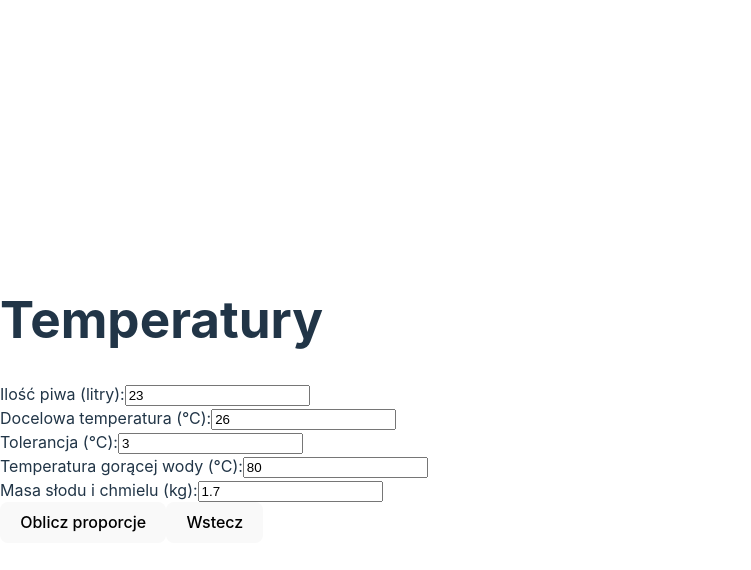
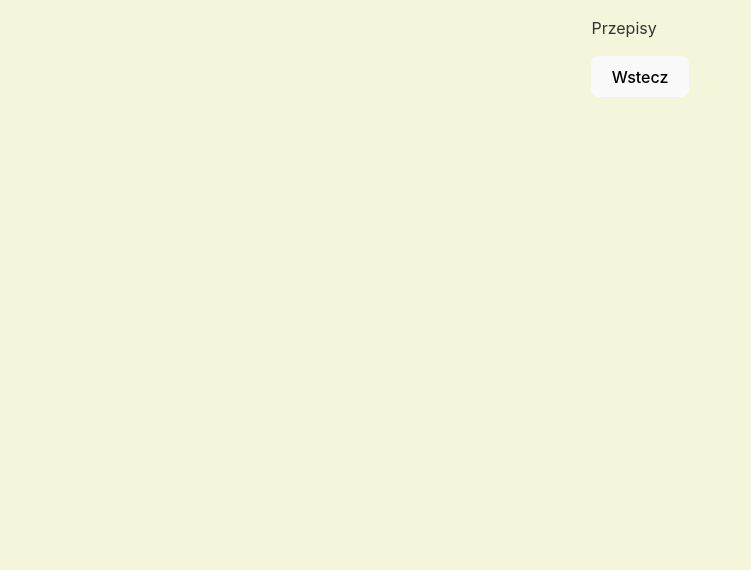
Before and after one commit to 88JW/PWA_Dear_Bier, a React (Vite) app: page /temperatury in a window 1280 px wide. Shown: the top 570 px of the page, without its empty margins (0-751 px from the left). Built offline with nearby package versions, Linux system fonts and the light colour scheme.

Commit message:
dodanie elementów material ui i mzmiana szegolow warki

```diff
--- a/dev-dist/sw.js
+++ b/dev-dist/sw.js
@@ -82,7 +82,7 @@ define(['./workbox-54d0af47'], (function (workbox) { 'use strict';
     "revision": "3ca0b8505b4bec776b69afdba2768812"
   }, {
     "url": "index.html",
-    "revision": "0.jendq51e5tg"
+    "revision": "0.upmut669f18"
   }], {});
   workbox.cleanupOutdatedCaches();
   workbox.registerRoute(new workbox.NavigationRoute(workbox.createHandlerBoundToURL("index.html"), {
--- a/package.json
+++ b/package.json
@@ -10,6 +10,11 @@
     "preview": "vite preview"
   },
   "dependencies": {
+    "@emotion/react": "^11.14.0",
+    "@emotion/styled": "^11.14.0",
+    "@mui/material": "^6.2.0",
+    "@mui/x-date-pickers": "^7.23.1",
+    "dayjs": "^1.11.13",
     "react": "^18.3.1",
     "react-dom": "^18.3.1",
     "react-hook-form": "^7.54.0",
--- a/src/App.css
+++ b/src/App.css
@@ -21,3 +21,73 @@
 .tile:hover {
   background-color: #e0e0e0;
 }
+
+body {
+  margin: 0;
+  padding: 0;
+  display: flex;
+  flex-direction: column; /* Ustawienie kierunku na kolumnę */
+  justify-content: space-between; /* Rozciągnięcie zawartości na całą wysokość */
+  align-items: center;
+  min-height: 100vh;
+  background-color: #f5f5dc;
+  color: #333;
+}
+
+.app-container {
+  width: 375px; /* Szerokość aplikacji mobilnej */
+  max-width: 100%; /* Maksymalna szerokość, aby dopasować się do mniejszych ekranów */
+  background-color: #fff; /* Opcjonalnie: kolor tła aplikacji */
+  border-radius: 10px; /* Opcjonalnie: zaokrąglone rogi */
+  box-shadow: 0 2px 5px rgba(0, 0, 0, 0.1); /* Opcjonalnie: cień */
+  padding: 20px; /* Opcjonalnie: wewnętrzne marginesy */
+}
+.app-header {
+  color: #8b4513;
+  display: flex;
+  justify-content: center; /* Wyśrodkowanie w poziomie */
+  align-items: center; /* Wyśrodkowanie w pionie */
+  /* ... inne style ... */
+}
+
+.app-footer {
+  text-align: center; /* Wyśrodkowanie tekstu w stopce */
+  /* ... inne style ... */
+}
+
+.MuiButton-root { /* Przykład dla przycisków Material UI */
+  background-color: #ffa500; /* bursztynowy */
+  color: #fff;
+}
+
+.button-container {
+  display: flex;
+  flex-direction: column; /* Ustawienie przycisków jeden pod drugim */
+  align-items: center; /* Wyśrodkowanie przycisków w poziomie */
+  justify-content: center; /* Opcjonalnie: wyśrodkowanie w pionie, jeśli chcesz */
+  /* ... inne style ... */
+}
+
+.button-container button {
+  margin-bottom: 10px; /* Dodaj margines między przyciskami */
+}
+
+.card-content {
+  display: flex;
+  justify-content: space-between; /* Rozciągnięcie elementów na całą szerokość i umieszczenie przycisku po prawej stronie */
+  align-items: center; /* Opcjonalnie: wyrównanie elementów w pionie */
+}
+
+ul {
+  padding: 0; /* Usuń domyślny padding */
+  margin: 0; /* Usuń domyślny margines */
+  list-style: none; /* Usuń domyślne znaczniki listy */
+}
+
+.buttons-container {
+  display: flex;
+
+  .card-content {
+    /* ... inne style ... */
+    border-bottom: 1px solid #ccc; /* Linia oddzielająca na dole */
+  }
--- a/src/Dziennik.jsx
+++ b/src/Dziennik.jsx
@@ -12,7 +12,7 @@ function Dziennik() {
     }
   }, []);
   return (
-    <div>
+    <div className="app-container">
       <h1>Dziennik warzenia</h1>
       <h2>Warki:</h2>
       <ul>
@@ -22,11 +22,12 @@ function Dziennik() {
         </li>
       ))}
     </ul>
+    <div className="button-container"> {/* Dodaj klasę tutaj */}
       <Link to="/dziennik/nowa-warka">
         <button>Stwórz nową warkę</button>
       </Link>
-
       <button onClick={() => navigate('/')}>Wstecz</button>
+    </div>
     </div>
   );
 }
--- a/src/SzczegolyWarki.jsx
+++ b/src/SzczegolyWarki.jsx
@@ -3,6 +3,19 @@ import { useParams } from 'react-router-dom';
 import { useState, useEffect } from 'react';
 import { useForm } from 'react-hook-form';
 import { useNavigate } from 'react-router-dom';
+import Card from '@mui/material/Card';
+import CardContent from '@mui/material/CardContent';
+import Typography from '@mui/material/Typography';
+import TextField from '@mui/material/TextField';
+import Button from '@mui/material/Button';
+import { FormControlLabel, Checkbox } from '@mui/material';
+import { LocalizationProvider } from '@mui/x-date-pickers/LocalizationProvider';
+import { AdapterDayjs } from '@mui/x-date-pickers/AdapterDayjs';
+import { MobileDateTimePicker } from '@mui/x-date-pickers/MobileDateTimePicker';
+import dayjs from 'dayjs';
+import Grid from '@mui/material/Grid';
+
+
 
 function SzczegolyWarki() {
   const { id } = useParams();
@@ -28,7 +41,11 @@ function SzczegolyWarki() {
   }, [warka, pomiary]);
 
   const onSubmit = (data) => {
-    const nowyPomiar = { ...data };
+    const nowyPomiar = {
+      ...data,
+      data: dayjs(data.data).format('YYYY-MM-DD'), // Formatowanie daty
+      godzina: dayjs(data.data).format('HH:mm'), // Formatowanie godziny
+    };;
     setPomiary([...pomiary, nowyPomiar]);
 
     // Aktualizacja danych w localStorage
@@ -55,6 +72,11 @@ function SzczegolyWarki() {
       navigate('/dziennik');
     }
   };
+  const [defaultDateTime, setDefaultDateTime] = useState(new Date());
+
+  useEffect(() => {
+    setDefaultDateTime(new Date());
+  }, []);
 
   const usunPomiar = (index) => {
     const nowePomiary = [...pomiary];
@@ -71,62 +93,127 @@ function SzczegolyWarki() {
   }
 
   return (
-    <div>
+    <div className="app-container">
       <h1>Szczegóły warki: {warka.nazwa}</h1>
       <p>Dzień nastawienia: {warka.data}</p>
       {/* ... wyświetlanie pozostałych danych warki ... */}
 
       <h2>Pomiary:</h2>
       <ul>
-        {pomiary.map((pomiar, index) => (
-          <li key={index}>
-            Data: {pomiar.data}, Godzina: {pomiar.godzina}, Blg: {pomiar.blg}, Temperatura: {pomiar.temperatura}
-            {/* ... pozostałe dane pomiaru ... */}
-            <button onClick={() => usunPomiar(index)}>X</button> {/* Dodany przycisk "X" */}
-          </li>
-        ))}
-      </ul>
+                {pomiary.map((pomiar, index) => (
+                    <Card key={index} sx={{ marginBottom: 2 }}>
+                    <CardContent className="card-content">
+                      <Grid container spacing={2}>
+                        <Grid item xs={6}>
+                          <Typography variant="body2" color="text.secondary">
+                            Data: {pomiar.data}
+                          </Typography>
+                        </Grid>
+                        <Grid item xs={6}>
+                          <Typography variant="body2" color="text.secondary">
+                            Godzina: {pomiar.godzina}
+                          </Typography>
+                        </Grid>
+                        <Grid item xs={6}>
+                          <Typography variant="body2" color="text.secondary">
+                            Blg: {pomiar.blg}
+                          </Typography>
+                        </Grid>
+                        <Grid item xs={6}>
+                          <Typography variant="body2" color="text.secondary">
+                            Temperatura: {pomiar.temperatura}
+                          </Typography>
+                        </Grid>
+
+                        <Grid item xs={6}>
+                          <Typography variant="body2" color="text.secondary">
+                            Piana: {pomiar.piana ? 'Tak' : 'Nie'}
+                          </Typography>
+                        </Grid>
+                        <Grid item xs={6}>
+                          <Typography variant="body2" color="text.secondary">
+                            CO2: {pomiar.co2 ? 'Tak' : 'Nie'}
+                          </Typography>
+                        </Grid>
+                        <Grid item xs={12}>
+                          <Typography variant="body2" color="text.secondary">
+                            Notatki: {pomiar.notes}
+                          </Typography>
+                        </Grid>
+                      </Grid>
+                      <Button
+                        variant="outlined"
+                        color="error"
+                        size="small"
+                        onClick={() => usunPomiar(index)}
+                        sx={{ marginTop: 1 }}
+                      >
+                        Usuń
+                      </Button>
+                    </CardContent>
+                  </Card>
+                ))}
+            </ul>
 
       <h3>Dodaj pomiar:</h3>
       <form onSubmit={handleSubmit(onSubmit)}>
-        <div>
-          <label htmlFor="data">Data:</label>
-          <input type="date" id="data" {...register("data", { required: true })} defaultValue={defaultDate} />
-          {/* Dodano defaultValue={defaultDate} */}
-        </div>
-        <div>
-          <label htmlFor="godzina">Godzina:</label>
-          <input type="time" id="godzina" {...register("godzina", { required: true })} defaultValue={defaultTime} />
-          {/* Dodano defaultValue={defaultTime} */}
-        </div>
-        <div>
-          <label htmlFor="blg">Blg:</label>
-          <input type="number" id="blg" {...register("blg")} />
-          {/* Blg jest teraz opcjonalne (usunięto { required: true }) */}
-        </div>
-        <div>
-          <label htmlFor="temperatura">Temperatura:</label>
-          <input type="number" id="temperatura" {...register("temperatura")} />
-          {/* Temperatura jest teraz opcjonalna */}
-        </div>
-        <div>
-          <label htmlFor="piana">Piana:</label>
-          <input type="checkbox" id="piana" {...register("piana")} />
-          {/* Piana jest teraz opcjonalna */}
-        </div>
-        <div>
-          <label htmlFor="co2">CO<sup>2</sup>:</label>
-          <input type="checkbox" id="co2" {...register("co2")} />
-          {/* CO2 jest teraz opcjonalne */}
-        </div>
-        <div>
-          <label htmlFor="notes">Notatki:</label>
-          <textarea id="notes" {...register("notes")} />
-          {/* Notatki są teraz opcjonalne */}
-        </div>
+        {/* Data i godzina */}
+        <LocalizationProvider dateAdapter={AdapterDayjs}>
+          <MobileDateTimePicker
+            // ... props dla wersji desktopowej ...
+            sx={{ marginBottom: 2 }}
+            defaultValue={dayjs(new Date())}
+            ampm={false}
+            disabled={false}
+            renderInput={(params) => <TextField {...params} />} // Renderuje TextField dla wersji desktopowej
+          />
 
-        {/* ... (reszta formularza) ... */}
-        <button type="submit">Dodaj pomiar</button>
+        </LocalizationProvider>
+
+        {/* Blg */}
+        <TextField
+          label="Blg"
+          type="number"
+          {...register("blg")}
+          fullWidth
+          sx={{ marginBottom: 2 }}
+        />
+
+        {/* Temperatura */}
+        <TextField
+          label="Temperatura"
+          type="number"
+          {...register("temperatura")}
+          fullWidth
+          sx={{ marginBottom: 2 }}
+        />
+
+        {/* Piana */}
+        <FormControlLabel
+          control={<Checkbox {...register("piana")} />}
+          label="Piana"
+        />
+
+        {/* CO2 */}
+        <FormControlLabel
+          control={<Checkbox {...register("co2")} />}
+          label="CO2"
+        />
+
+        {/* Notatki */}
+        <TextField
+          label="Notatki"
+          multiline
+          rows={4}
+          {...register("notes")}
+          fullWidth
+          sx={{ marginBottom: 2 }}
+        />
+
+        {/* Przycisk */}
+        <Button variant="contained" color="primary" type="submit" fullWidth>
+          Dodaj pomiar
+        </Button>
       </form>
       <button onClick={usunWarke}>Usuń warkę</button> {/* Dodany przycisk "Usuń warkę" */}
       <button onClick={() => navigate('/')}>Wstecz</button>
--- a/src/Temperatury.jsx
+++ b/src/Temperatury.jsx
@@ -1,146 +1,15 @@
-import { useState } from 'react';
+// Kalkulator.jsx
 import { useNavigate } from 'react-router-dom';
 
-function Temperatury() {
+function Przepisy() {
   const navigate = useNavigate();
-  const [docelowaTemperatura, setDocelowaTemperatura] = useState(26);
-  const [tolerancja, setTolerancja] = useState(3);
-  const [temperaturaZimnejWody] = useState(10); // Stała temperatura zimnej wody
-  const [temperaturaGorącejWody, setTemperaturaGorącejWody] = useState(80);
-  const [masaSloduIChmelu, setMasaSloduIChmelu] = useState(1.7);
-  const [iloscPiwa, setIloscPiwa] = useState(23);
-  const [wynik, setWynik] = useState(null);
-
-  const obliczTemperatureWarki = (
-    objetoscWodyWFermentatorze,
-    temperaturaWodyWFermentatorze,
-    objetoscWodyWKotle,
-    temperaturaWodyWKotle,
-    masaSloduIChmelu
-  ) => {
-    const masaWodyWFermentatorze = objetoscWodyWFermentatorze;
-    const masaWodyWKotle = objetoscWodyWKotle;
-
-    const temperaturaKoncowa =
-      (masaWodyWFermentatorze * temperaturaWodyWFermentatorze +
-        masaWodyWKotle * temperaturaWodyWKotle +
-        masaSloduIChmelu * temperaturaWodyWKotle) /
-      (masaWodyWFermentatorze + masaWodyWKotle + masaSloduIChmelu);
-
-    return temperaturaKoncowa;
-  };
-
-  const obliczProporcjeWody = () => {
-    let objetoscZimnejWody = 10; // Początkowa wartość dla zimnej wody
-
-    while (true) {
-      const objetoscGorącejWody =
-        (docelowaTemperatura * (iloscPiwa + masaSloduIChmelu) -
-          temperaturaZimnejWody * objetoscZimnejWody) /
-        (temperaturaGorącejWody - docelowaTemperatura);
-
-      // Zabezpieczenie przed ujemnymi wartościami
-      if (objetoscGorącejWody < 0) {
-        objetoscGorącejWody = 0;
-      }
-
-      // Sprawdzenie, czy suma objętości wody nie przekracza ilości piwa
-      if (objetoscZimnejWody + objetoscGorącejWody > iloscPiwa) {
-        objetoscZimnejWody = iloscPiwa - objetoscGorącejWody;
-      }
-
-      const temperaturaKoncowa = obliczTemperatureWarki(
-        objetoscZimnejWody,
-        temperaturaZimnejWody,
-        objetoscGorącejWody,
-        temperaturaGorącejWody,
-        masaSloduIChmelu
-      );
-
-      if (
-        temperaturaKoncowa >= docelowaTemperatura - tolerancja &&
-        temperaturaKoncowa <= docelowaTemperatura + tolerancja
-      ) {
-        setWynik({ objetoscZimnejWody, objetoscGorącejWody });
-        break;
-      } else if (temperaturaKoncowa < docelowaTemperatura - tolerancja) {
-        objetoscZimnejWody -= 0.1; // Zmniejsz objętość zimnej wody
-        if (objetoscZimnejWody < 0) {
-          setWynik(null);
-          break;
-        }
-      } else {
-        objetoscZimnejWody += 0.1; // Zwiększ objętość zimnej wody
-      }
-    }
-  };
 
   return (
     <div>
-      <h1>Temperatury</h1>
-      <div>
-        <label htmlFor="iloscPiwa">Ilość piwa (litry):</label>
-        <input
-          type="number"
-          id="iloscPiwa"
-          value={iloscPiwa}
-          onChange={(e) => setIloscPiwa(parseFloat(e.target.value))}
-        />
-      </div>
-      <div>
-        <label htmlFor="docelowaTemperatura">Docelowa temperatura (°C):</label>
-        <input
-          type="number"
-          id="docelowaTemperatura"
-          value={docelowaTemperatura}
-          onChange={(e) => setDocelowaTemperatura(parseFloat(e.target.value))}
-        />
-      </div>
-      <div>
-        <label htmlFor="tolerancja">Tolerancja (°C):</label>
-        <input
-          type="number"
-          id="tolerancja"
-          value={tolerancja}
-          onChange={(e) => setTolerancja(parseFloat(e.target.value))}
-        />
-      </div>
-      <div>
-        <label htmlFor="temperaturaGorącejWody">
-          Temperatura gorącej wody (°C):
-        </label>
-        <input
-          type="number"
-          id="temperaturaGorącejWody"
-          value={temperaturaGorącejWody}
-          onChange={(e) => setTemperaturaGorącejWody(parseFloat(e.target.value))}
-        />
-      </div>
-      <div>
-        <label htmlFor="masaSloduIChmelu">Masa słodu i chmielu (kg):</label>
-        <input
-          type="number"
-          id="masaSloduIChmelu"
-          value={masaSloduIChmelu}
-          onChange={(e) => setMasaSloduIChmelu(parseFloat(e.target.value))}
-        />
-      </div>
-      <button onClick={obliczProporcjeWody}>Oblicz proporcje</button>
-
-      {wynik && (
-        <div>
-          <p>
-            Objętość zimnej wody (10°C): {wynik.objetoscZimnejWody.toFixed(1)} litra
-          </p>
-          <p>
-            Objętość gorącej wody: {wynik.objetoscGorącejWody.toFixed(1)} litra
-          </p>
-        </div>
-      )}
-
+      <p>Przepisy</p>
       <button onClick={() => navigate('/')}>Wstecz</button>
     </div>
   );
 }
 
-export default Temperatury;
+export default Przepisy;
```
Also changed, not shown: src/App.jsx (+11 -1 lines), 1 other file (tests, documents, lock files or other folders).
